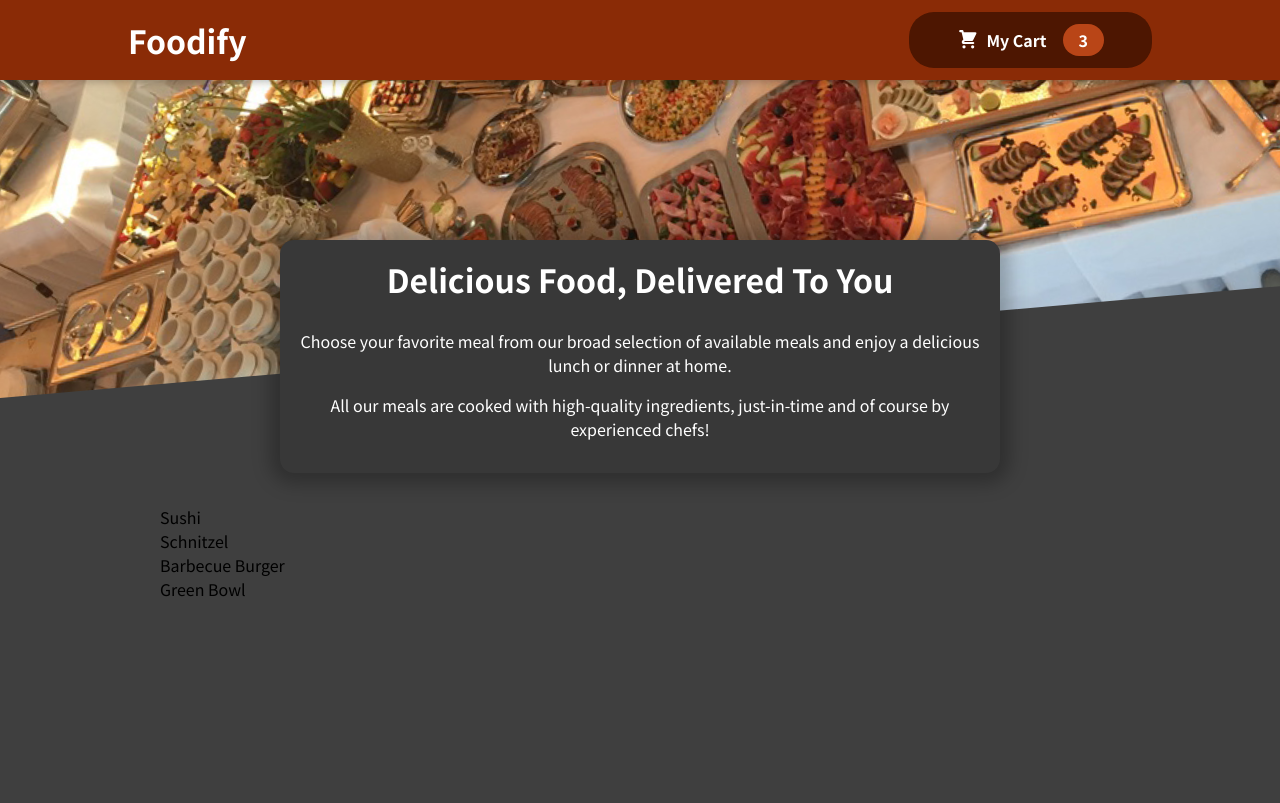
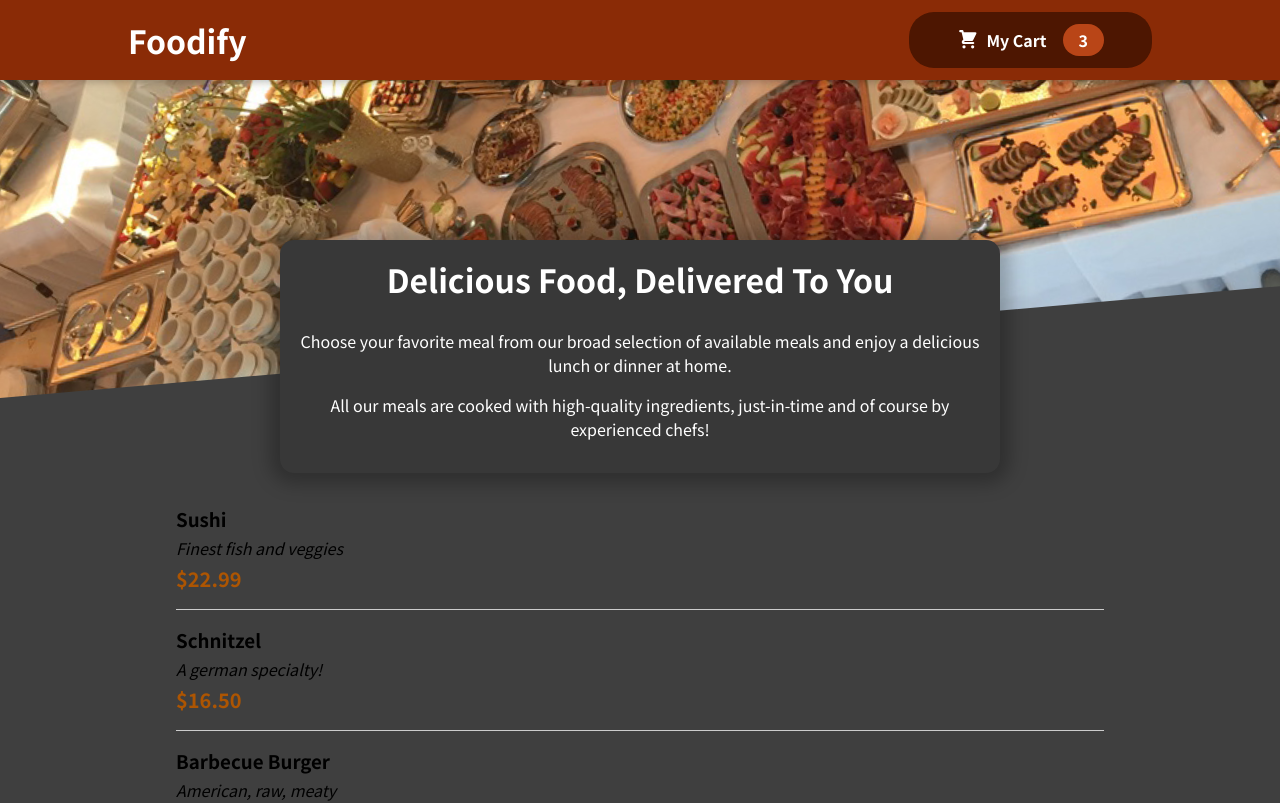
Before and after one commit to tysongf/foodify, a React (Create React App) app: page / in a window 1280 px wide. Shown: the top 803 px of the page. Built offline with nearby package versions, Linux system fonts and the light colour scheme.

Commit message:
Adding MealItem and MealItemForm components.

```diff
--- a/src/components/Meals/AvailableMeals.js
+++ b/src/components/Meals/AvailableMeals.js
@@ -1,4 +1,5 @@
 import css from "./AvailableMeals.module.css";
+import MealItem from "./MealItem/MealItem";
 
 const DUMMY_MEALS = [
    {
@@ -29,7 +30,13 @@ const DUMMY_MEALS = [
 
 const AvailableMeals = () => {
    const mealsList = DUMMY_MEALS.map((meal) => {
-      return <li>{meal.name}</li>;
+      return (
+         <MealItem
+            name={meal.name}
+            description={meal.description}
+            price={meal.price}
+         />
+      );
    });
 
    return (
--- /dev/null
+++ b/src/components/Meals/MealItem/MealItem.js
@@ -0,0 +1,19 @@
+import React, { Fragment } from "react";
+import css from "./MealItem.module.css";
+
+const MealItem = (props) => {
+   return (
+      <Fragment>
+         <li className={css["meal"]}>
+            <div>
+               <h3>{props.name}</h3>
+               <div className={css.description}>{props.description}</div>
+               <div className={css.price}>{`$${props.price.toFixed(2)}`}</div>
+            </div>
+            <div></div>
+         </li>
+      </Fragment>
+   );
+};
+
+export default MealItem;
--- /dev/null
+++ b/src/components/Meals/MealItem/MealItem.module.css
@@ -0,0 +1,22 @@
+.meal {
+   display: flex;
+   justify-content: space-between;
+   margin: 1rem;
+   padding-bottom: 1rem;
+   border-bottom: 1px solid #ccc;
+}
+
+.meal h3 {
+   margin: 0 0 0.25rem 0;
+}
+
+.description {
+   font-style: italic;
+}
+
+.price {
+   margin-top: 0.25rem;
+   font-weight: bold;
+   color: #ad5502;
+   font-size: 1.25rem;
+}
```
Also changed, not shown: src/components/Meals/MealItem/MealItemForm.js (added, +12 -0 lines), src/components/Meals/MealItem/MealItemForm.module.css (added, +20 -0 lines), src/components/Meals/MealItem.js (deleted).
